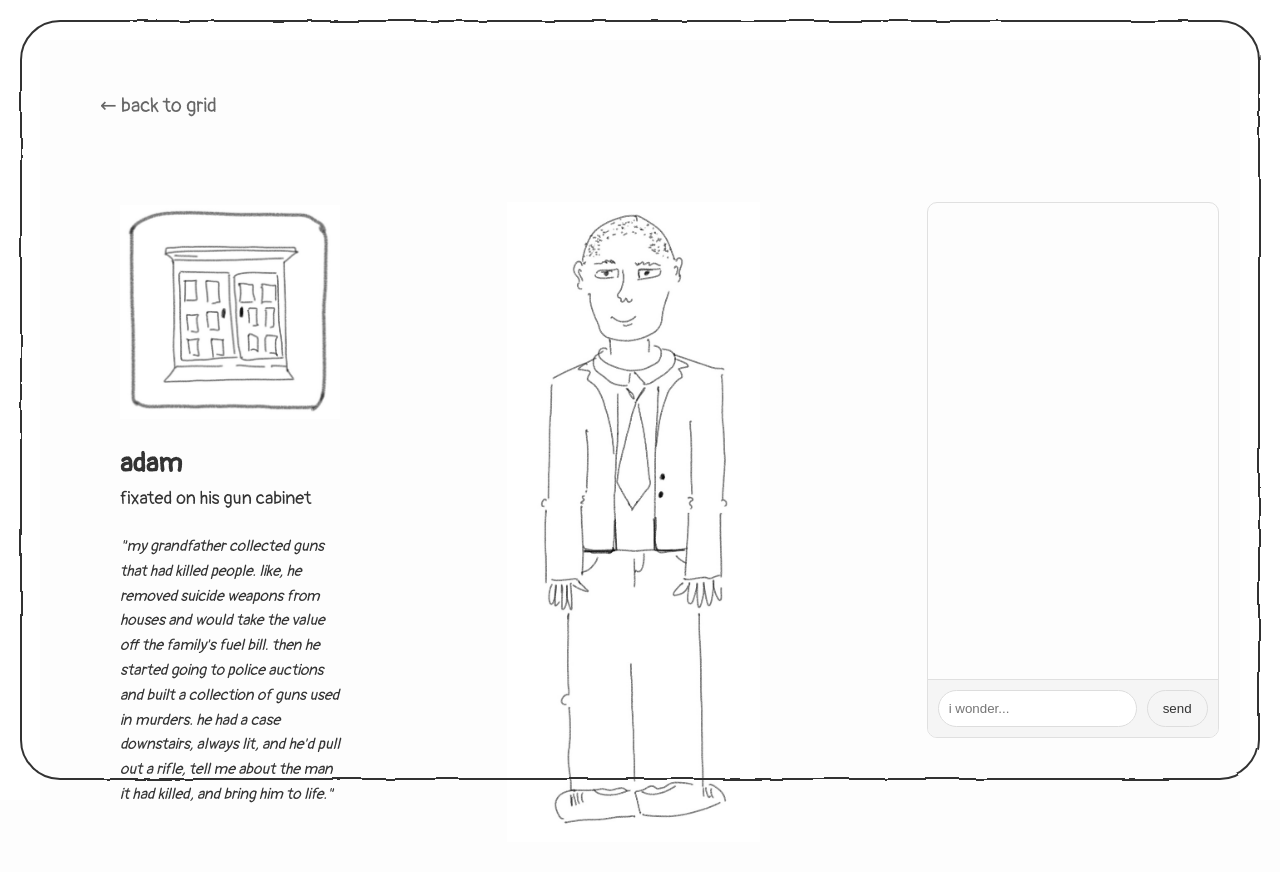
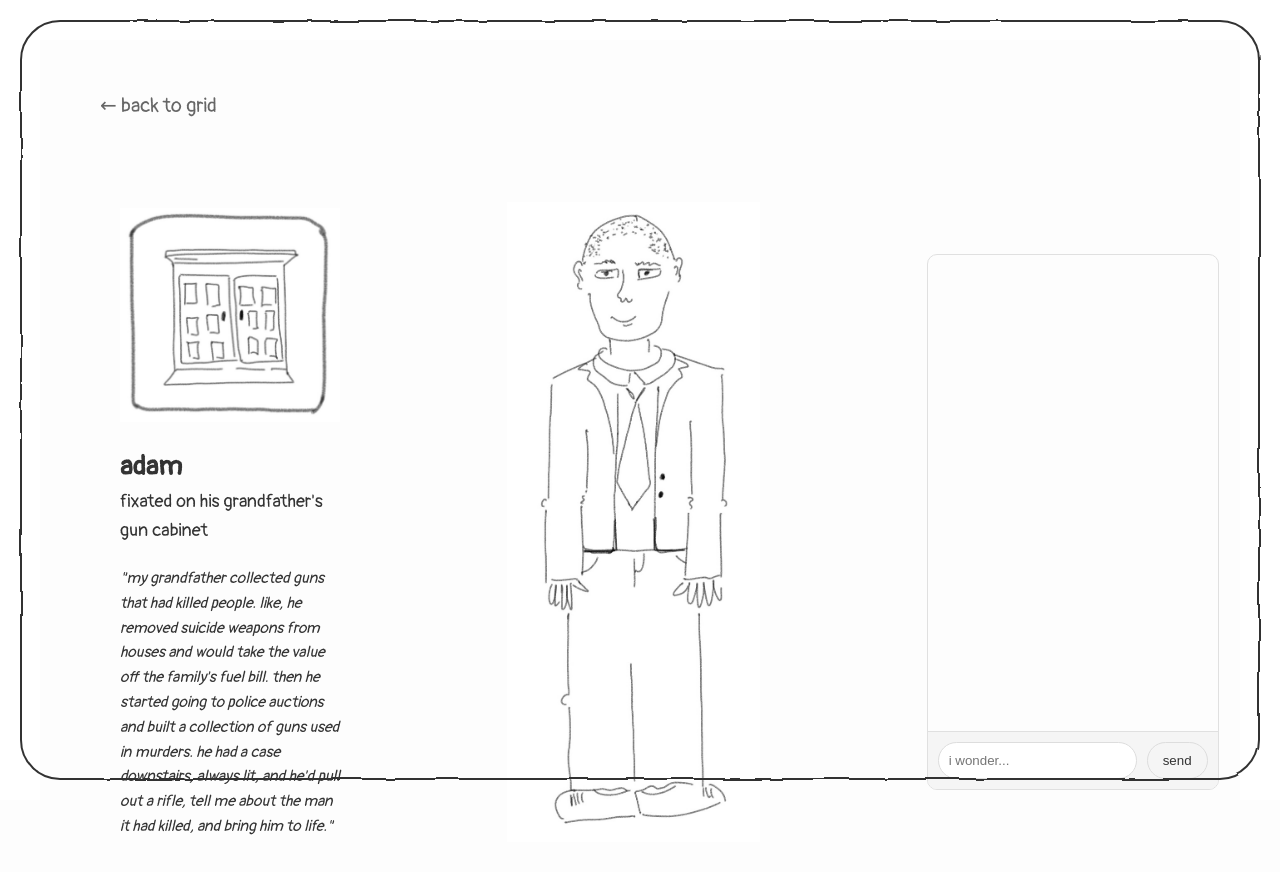
Before and after one commit to singhh5050/fixaitions, a website: page pages/guns.html in a window 1280 px wide. Drawn offline with Linux system fonts and the light colour scheme.

Commit message:
centered layout

```diff
--- a/pages/guns.html
+++ b/pages/guns.html
@@ -47,6 +47,7 @@
             grid-template-columns: 1fr 1.5fr 1fr;
             gap: 40px;
             margin-top: 40px;
+            align-items: center; /* Vertically center all columns */
         }
 
         .profile-section {
@@ -211,7 +212,7 @@
                 <div class="photo-square" style="background-image: url('../images/guncabinet.jpeg');"></div>
                 <div class="profile-info">
                     <h2>adam</h2>
-                    <p>fixated on his gun cabinet</p>
+                    <p>fixated on his grandfather's gun cabinet</p>
                     <p style="margin-top: 20px; font-style: italic;">
                         "my grandfather collected guns that had killed people. like, he removed suicide weapons from houses and would take the value off the family's fuel bill. then he started going to police auctions and built a collection of guns used in murders. he had a case downstairs, always lit, and he'd pull out a rifle, tell me about the man it had killed, and bring him to life."
                     </p>
```
Also changed, not shown: pages/barbie.html (+1 -0 lines), pages/biographies.html (+1 -0 lines), pages/crosswords.html (+1 -0 lines), pages/garages.html (+1 -0 lines), pages/gargoyles.html (+1 -0 lines), pages/minecraft.html (+1 -0 lines), pages/murder-mysteries.html (+1 -0 lines).
